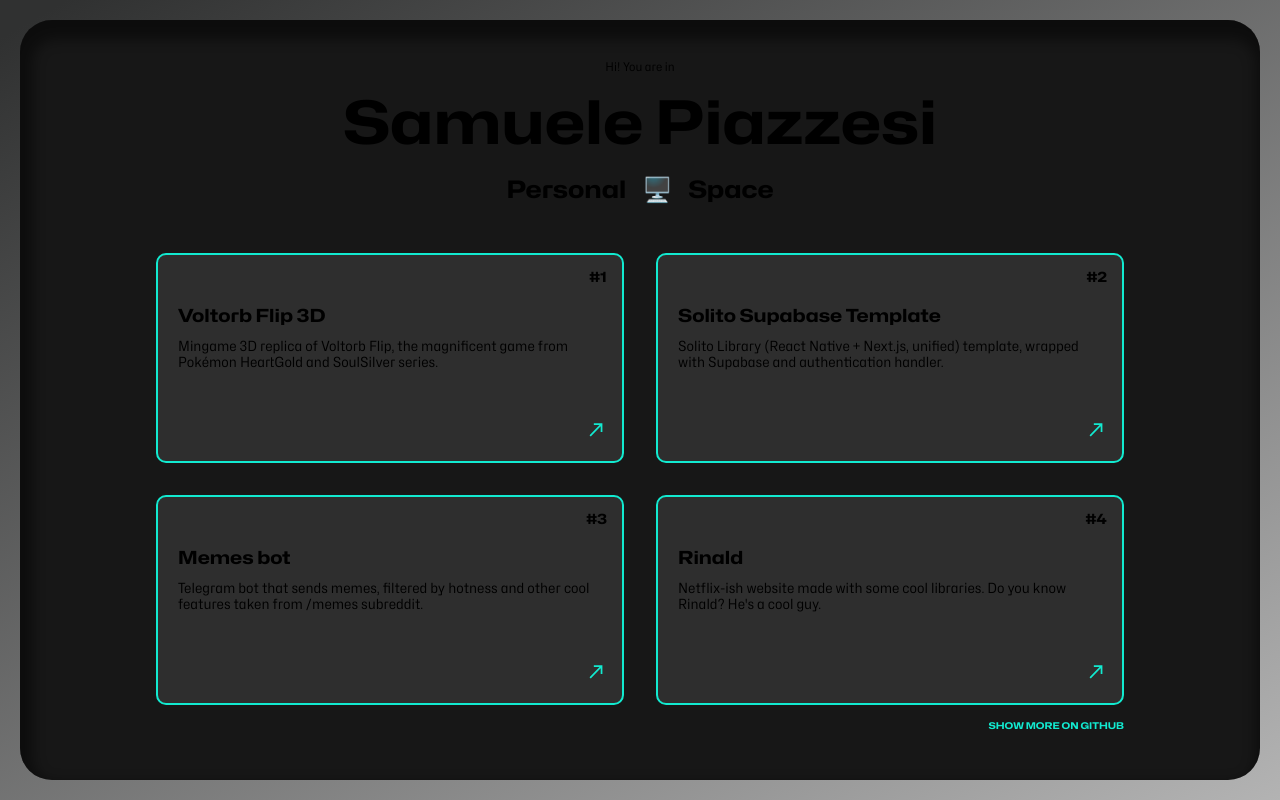
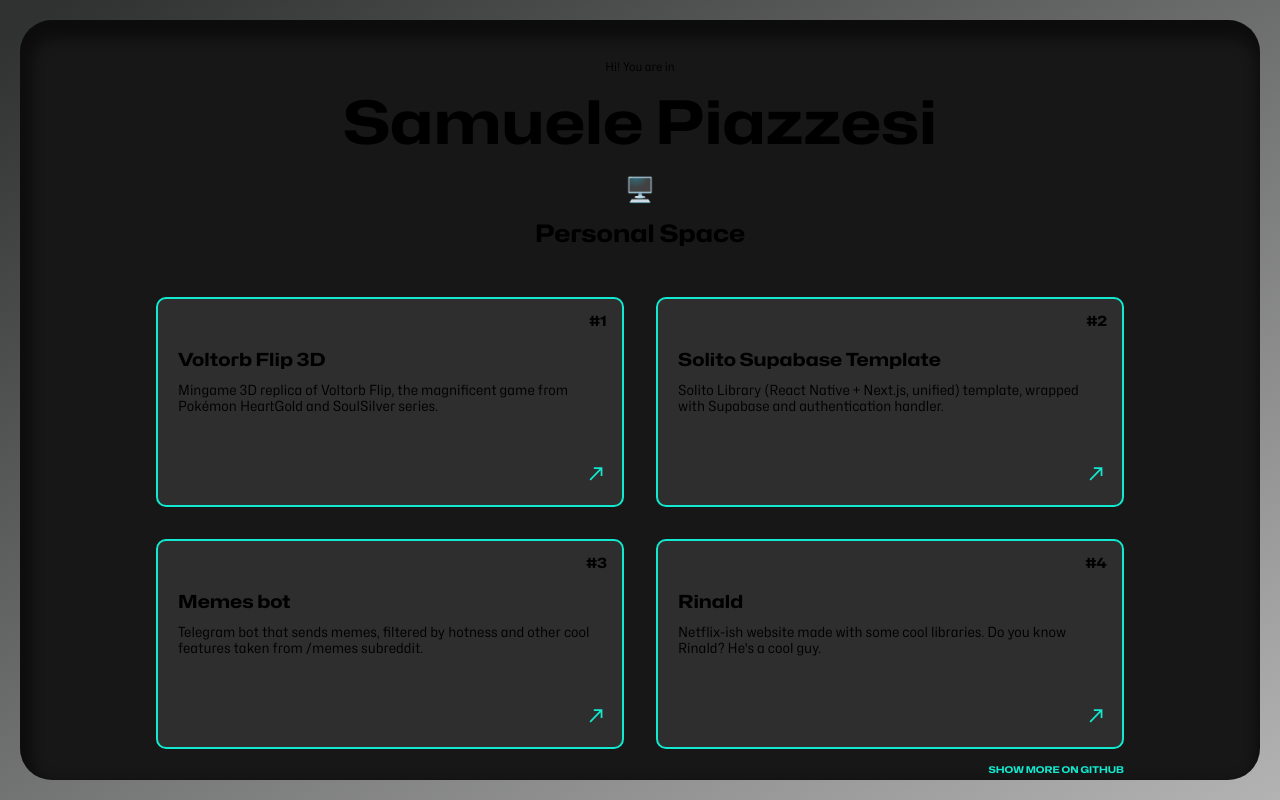
Before and after one commit to SamuelePiazzesi/samuele-piazzesi, a Next.js app: page / in a window 1280 px wide. Built offline with nearby package versions, Linux system fonts and the light colour scheme.

Commit message:
subtitle changes

```diff
--- a/src/ui/header/header.module.css
+++ b/src/ui/header/header.module.css
@@ -13,10 +13,11 @@
 }
 
 .subtitle {
-	font-weight: 700;
+	font-weight: 600;
 	margin: 1rem 0;
 	font-size: 1rem;
 	display: flex;
+	flex-direction: column;
 	justify-content: center;
 	align-items: center;
 	gap: 16px;
--- a/src/ui/header/index.tsx
+++ b/src/ui/header/index.tsx
@@ -6,9 +6,8 @@ const Header = () => {
 			<h5 className={classes.label}>Hi! You are in</h5>
 			<h1 className={classes.title}>Samuele Piazzesi</h1>
 			<div className={classes.subtitle}>
-				<span>Personal</span>
 				<span>🖥️</span>
-				<span>Space</span>
+				<span>Personal Space</span>
 			</div>
 		</header>
 	);
```
